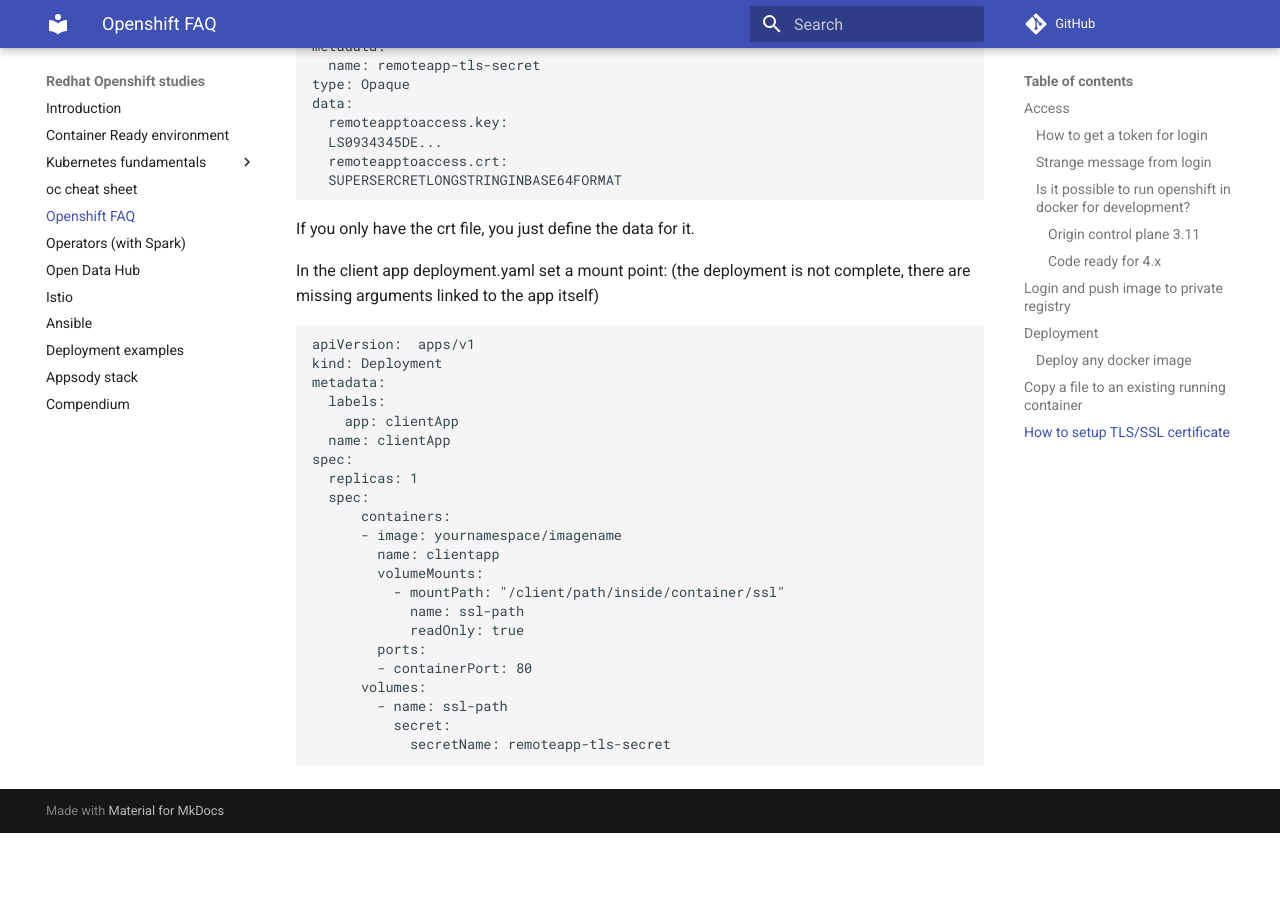
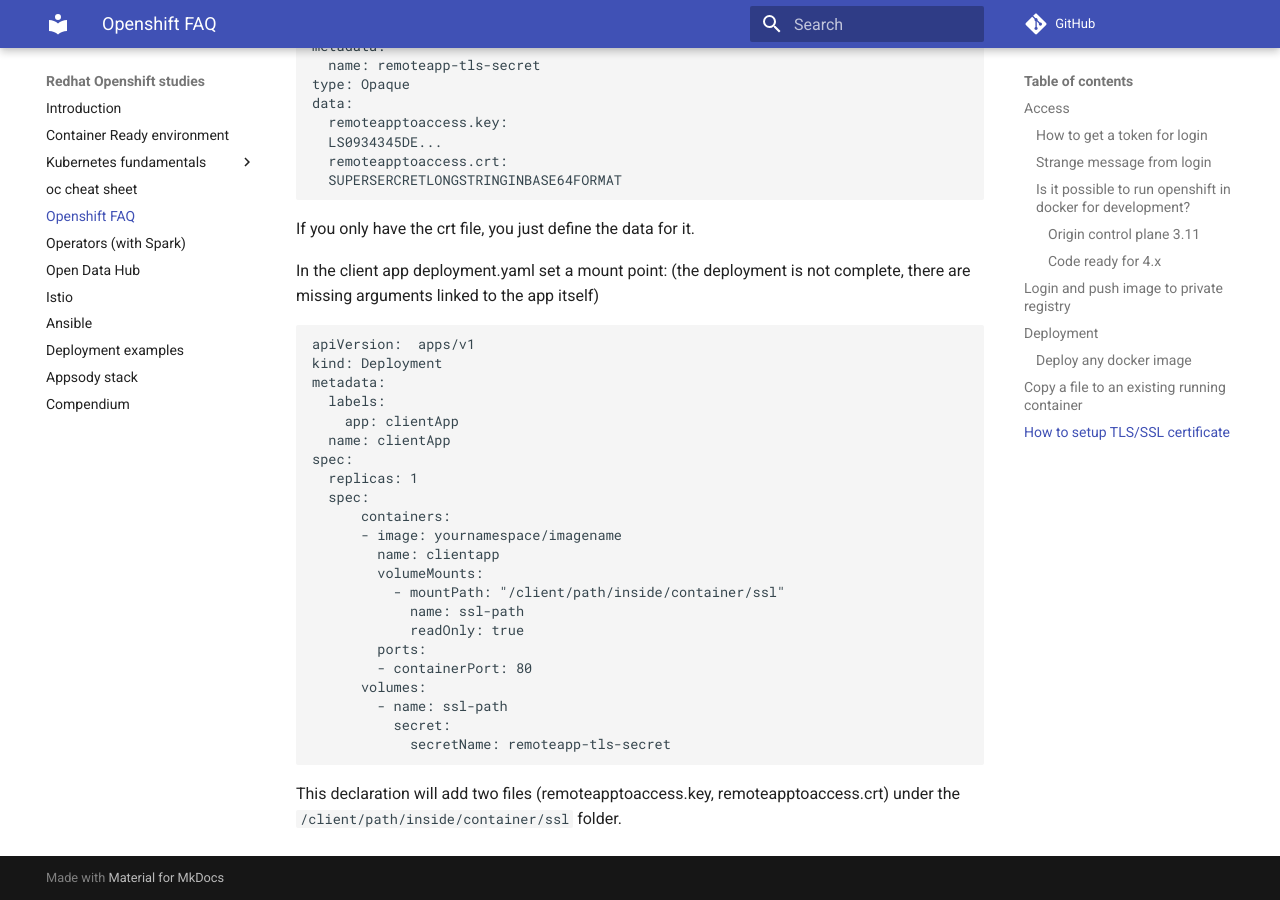
Before and after one commit to jbcodeforce/openshift-studies, an MkDocs documentation site: the page built from docs/faq.md, in a window 1280 px wide and 900 px high, scrolled down 3219 px. Built offline with MkDocs 1.6.1 and Material for MkDocs 9.7.7, drawn with Linux system fonts in a browser that asks for light colours; comment, search, counter and statistics services are not loaded; before the commit the page ends 4052 px from its top, so only the background shows below that.

Commit message:
quick FAQ for secret

````diff
--- a/docs/faq.md
+++ b/docs/faq.md
@@ -173,3 +173,5 @@ spec:
           secret:
             secretName: remoteapp-tls-secret
 ```
+
+This declaration will add two files (remoteapptoaccess.key, remoteapptoaccess.crt) under the `/client/path/inside/container/ssl` folder.
````
